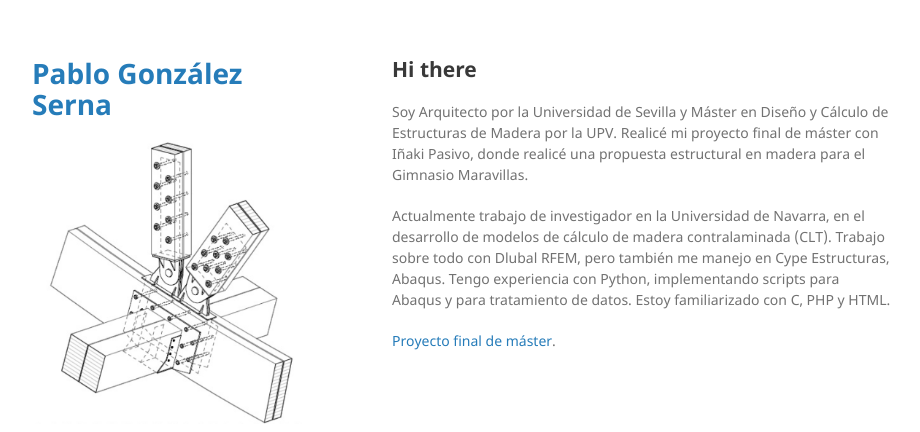
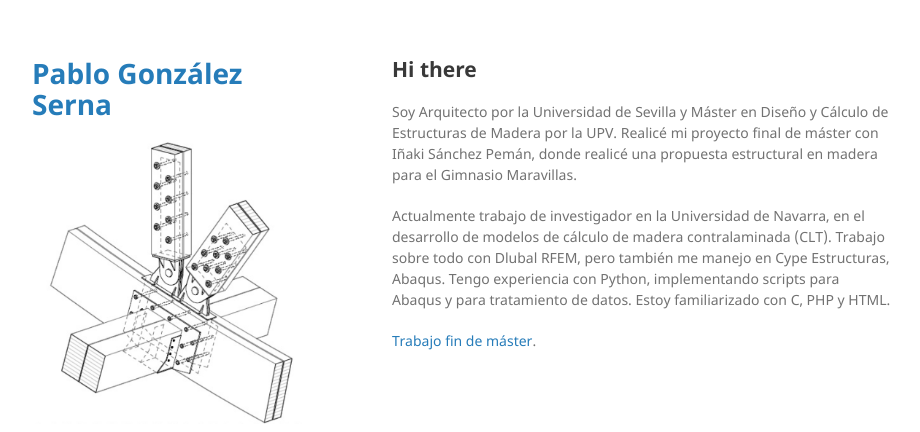
Before and after one commit to parametropic/webtest2, a Jekyll site: the page built from index.md, in a window 1280 px wide. Shown: the top 432 px of the page, without its empty margins (178-1098 px from the left). Built offline with Jekyll 4.4.1, drawn with Linux system fonts in a browser that asks for light colours; our own code applies the rules of GitHub Pages for plain Markdown files.

Commit message:
Update index.md

```diff
--- a/index.md
+++ b/index.md
@@ -4,10 +4,10 @@ layout: default
 ## Hi there
 
 Soy Arquitecto por la Universidad de Sevilla y Máster en Diseño y Cálculo de Estructuras de Madera por la UPV.
-Realicé mi proyecto final de máster con Iñaki Pasivo, donde realicé una propuesta estructural en madera para el Gimnasio Maravillas.
+Realicé mi proyecto final de máster con Iñaki Sánchez Pemán, donde realicé una propuesta estructural en madera para el Gimnasio Maravillas.
 
 Actualmente trabajo de investigador en la Universidad de Navarra, en el desarrollo de modelos de cálculo de madera contralaminada (CLT).
 Trabajo sobre todo con Dlubal RFEM, pero también me manejo en Cype Estructuras, Abaqus.
 Tengo experiencia con Python, implementando scripts para Abaqus y para tratamiento de datos. Estoy familiarizado con C, PHP y HTML.
 
-[Proyecto final de máster](./another-page.html).
+[Trabajo fin de máster](./tfm.html).
```
